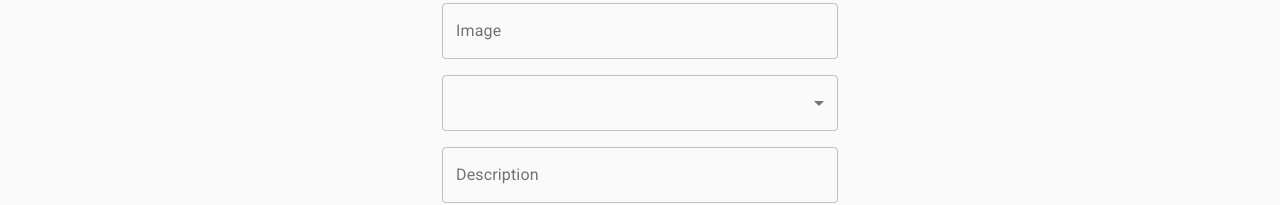
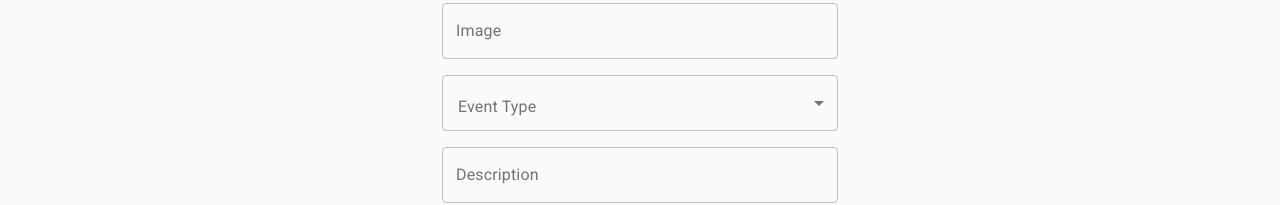
Before and after one commit to PwKaras/events_timetable, a React (Create React App) app: page /add in a window 1280 px wide. Shown: the part 357-562 px from the top of the page. Built offline with nearby package versions, Linux system fonts and the light colour scheme.

Commit message:
fix bug form control select

```diff
--- a/dane.json
+++ b/dane.json
@@ -70,6 +70,17 @@
       "email": "pwkaras@gmail.com",
       "place": "Cairns",
       "id": 3
+    },
+    {
+      "title": "Five o`clock",
+      "image": "https://picsum.photos/id/997/200/300",
+      "date": "2020-11-23",
+      "time": "17:00",
+      "eventType": "culture",
+      "phone": "0048601111222333",
+      "email": "admin@john.com",
+      "place": "London",
+      "id": 4
     }
   ]
 }
--- a/src/components/AddEventForm.tsx
+++ b/src/components/AddEventForm.tsx
@@ -16,6 +16,7 @@ import {
   MenuItem,
   Select,
   Button,
+  InputLabel,
 } from '@material-ui/core';
 import makeStyles from '@material-ui/core/styles/makeStyles';
 
@@ -26,9 +27,6 @@ interface OtherProps {
   time?: string;
   description?: string;
   eventType?: string;
-  sport?: string;
-  culture?: string;
-  health?: string;
   phone?: number;
   email?: string;
   place?: string;
@@ -41,9 +39,6 @@ interface MyFormProps {
   initialTime?: string;
   initialDescription?: string;
   initialEventType?: string;
-  initialSport?: string;
-  initialCulture?: string;
-  initialHealth?: string;
   initialPhone?: string;
   initialEmail?: string;
   initialPlace?: string;
@@ -60,6 +55,12 @@ const useStyles = makeStyles((theme: Theme) =>
     },
     submit: {
       margin: theme.spacing(3, 0, 2),
+    },
+    formControl: {
+      minWidth: 100,
+    },
+    inputlabel: {
+      padding: theme.spacing(0, 0, 0, 2),
     },
   })
 );
@@ -82,11 +83,8 @@ const InnerForm = (props: OtherProps & FormikProps<EventItem>) => {
     // form
     <Container component="main" maxWidth="xs" className={classes.container}>
       <CssBaseline />
-      <Title>
-        Add event form
-      </Title>
-      <Typography component="h1" variant="h5">
-      </Typography>
+      <Title>Add event form</Title>
+      <Typography component="h1" variant="h5"></Typography>
       <Form onSubmit={handleSubmit} className={classes.form}>
         <Grid container spacing={2}>
           <Grid item xs={12}>
@@ -160,30 +158,27 @@ const InnerForm = (props: OtherProps & FormikProps<EventItem>) => {
             />
           </Grid>
           <Grid item xs={12}>
-            <Field
-              component={FormControl}
-              variant="outlined"
-              fullWidth
-              type="text"
-              name="eventType"
-              id="eventType"
-              label="Select event eventType"
-              select="true"
-              onChange={handleChange}
-              // inputprops={{ name: 'eventType', id: 'eventType' }}
-              // onBlur={handleBlur}
-              value={
-                values.eventType ||
-                values.sport ||
-                values.health ||
-                values.culture
-              }
-            >
-              <Select>
-                <MenuItem value={values.sport} id="sport" onChange={handleChange} onBlur={handleBlur}
-                >Sport</MenuItem>
-                <MenuItem value={values.culture} id="culture" onChange={handleChange} onBlur={handleBlur}>Culture</MenuItem>
-                <MenuItem value={values.health} id="health"onChange={handleChange} onBlur={handleBlur}>Health</MenuItem>
+            <Field component={FormControl} fullWidth id="eventType">
+              <Field
+                component={InputLabel}
+                id="eventType"
+                className={classes.inputlabel}
+              >
+                Event Type
+              </Field>
+              <Select
+                labelId="eventType"
+                label="Event Type"
+                id="eventType"
+                name="eventType"
+                variant="outlined"
+                autoWidth
+                value={values.eventType}
+                onChange={handleChange}
+              >
+                <MenuItem value="sport">Sport</MenuItem>
+                <MenuItem value="culture">Culture</MenuItem>
+                <MenuItem>Health</MenuItem>
               </Select>
             </Field>
           </Grid>
@@ -266,7 +261,8 @@ const InnerForm = (props: OtherProps & FormikProps<EventItem>) => {
           disabled={
             isSubmitting ||
             !!(errors.title && touched.title) ||
-            !!(errors.date && touched.date) || !!(errors.time && touched.time)
+            !!(errors.date && touched.date) ||
+            !!(errors.time && touched.time)
           }
         >
           Save event
@@ -337,16 +333,12 @@ export const AddEventForm = withFormik<MyFormProps, EventItem>({
       date,
       time,
       eventType,
-      sport,
-      culture,
-      health,
       phone,
       email,
       place,
     }: EventItem,
     { props, setSubmitting, setErrors }
   ) {
-
     // POST inputs data to endpoint /add
     fetch('http://localhost:9000/add', {
       method: 'POST',
@@ -356,9 +348,6 @@ export const AddEventForm = withFormik<MyFormProps, EventItem>({
         date,
         time,
         eventType,
-        sport,
-        culture,
-        health,
         phone,
         email,
         place,
--- a/src/views/EventItem.tsx
+++ b/src/views/EventItem.tsx
@@ -6,9 +6,6 @@ export interface EventItem {
   time: string;
   description?: string;
   eventType?: string;
-  sport?: string;
-  culture?: string;
-  health?: string;
   phone?: string;
   email: string;
   place?: string;
```
Also changed, not shown: 1 other file (tests, documents, lock files or other folders).
